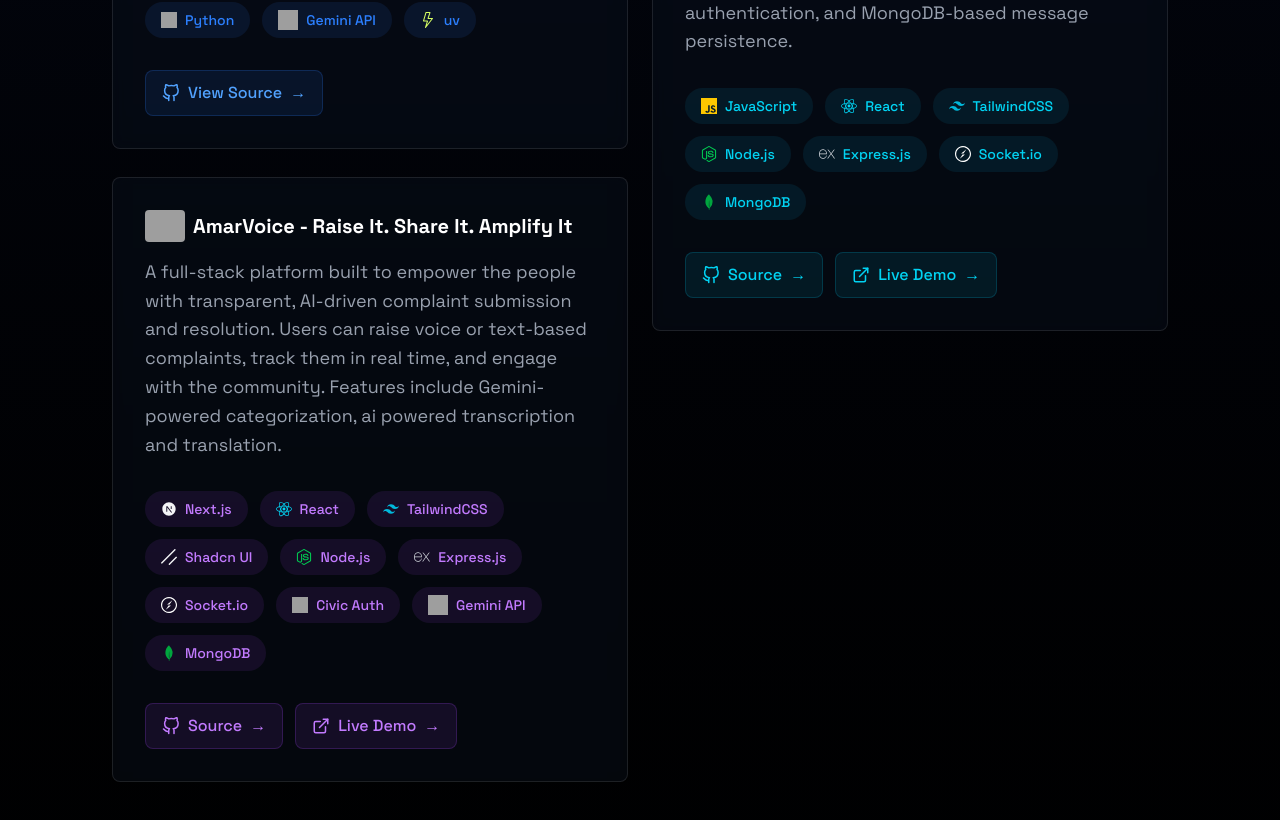
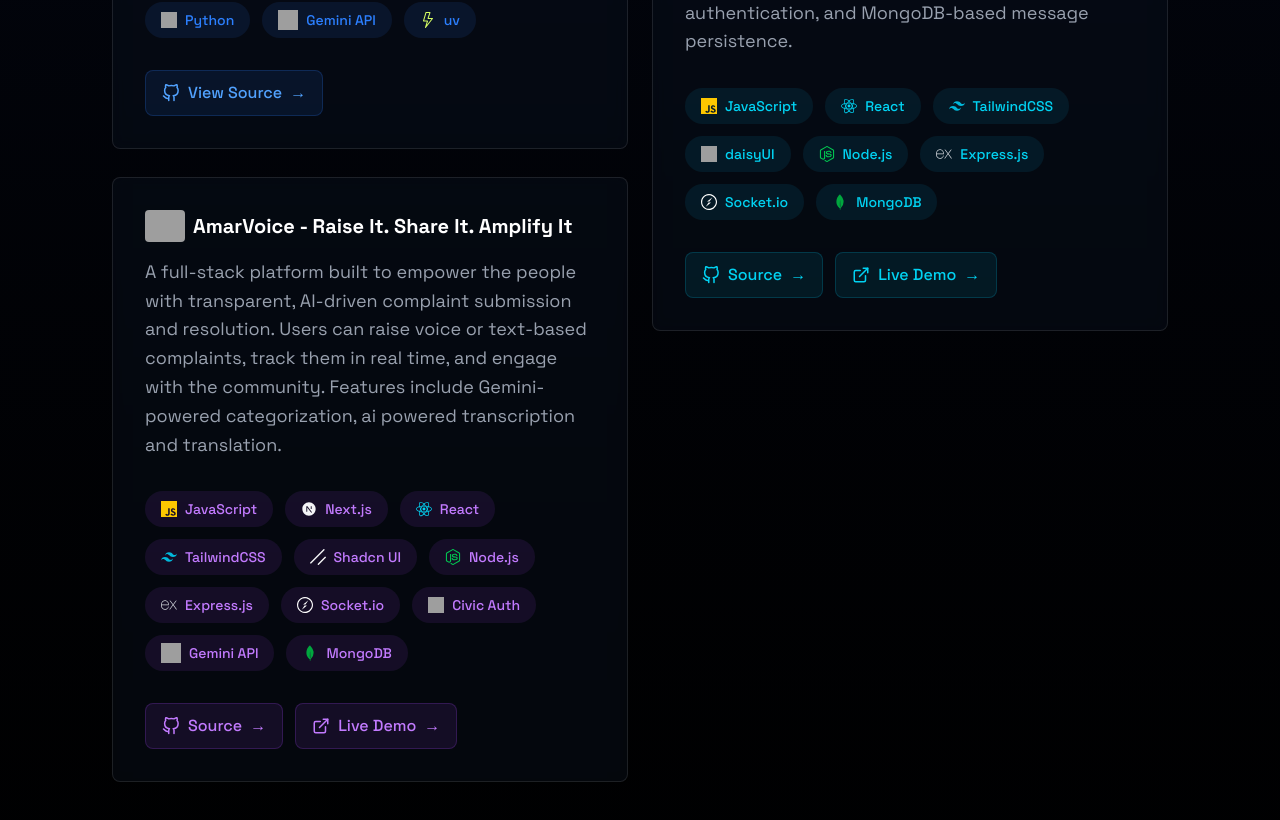
Before and after one commit to Spidy394/portfolio, a React (Vite) app: page / in a window 1280 px wide. Shown: the part 2520-3340 px from the top of the page. Built offline with nearby package versions, Linux system fonts and the light colour scheme; grey boxes are pictures that could not be loaded.

Commit message:
update resume

```diff
--- a/src/components/sections/Projects.jsx
+++ b/src/components/sections/Projects.jsx
@@ -69,6 +69,7 @@
         { name: "JavaScript", icon: SiJavascript },
         { name: "React", icon: SiReact },
         { name: "TailwindCSS", icon: SiTailwindcss },
+        { name: "daisyUI", icon: () => <img src="https://img.daisyui.com/images/daisyui/mark-rotating.svg" alt="daisyUI" className="size-4" /> },
         { name: "Node.js", icon: SiNodedotjs },
         { name: "Express.js", icon: SiExpress },
         { name: "Socket.io", icon: SiSocketdotio },
@@ -85,6 +86,7 @@
       iconColor: "text-purple-400",
       description: "A full-stack platform built to empower the people with transparent, AI-driven complaint submission and resolution. Users can raise voice or text-based complaints, track them in real time, and engage with the community. Features include Gemini-powered categorization, ai powered transcription and translation.",
       technologies: [
+        { name: "JavaScript", icon: SiJavascript },
         { name: "Next.js", icon: RiNextjsFill },
         { name: "React", icon: SiReact },
         { name: "TailwindCSS", icon: SiTailwindcss },
```
